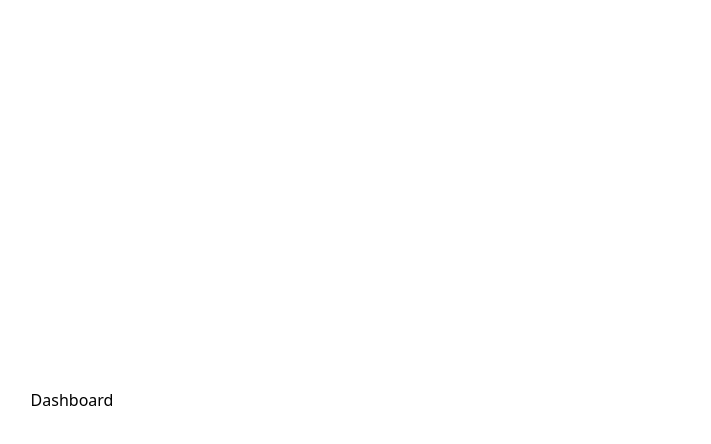
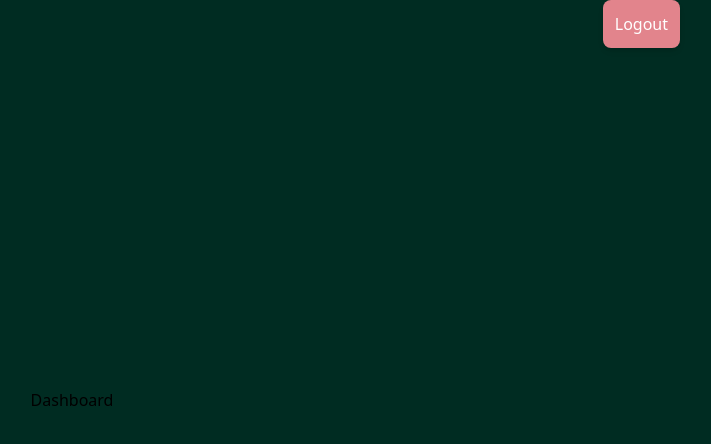
Before and after one commit to JamiesCodingPortfolio/job-application-tracker-webiste, a React (Vite) app in the folder client/: page /dashboard in a window 1280 px wide. Shown: the top 444 px of the page, without its empty margins (568-1279 px from the left). Built offline with nearby package versions, Linux system fonts and the light colour scheme.

Commit message:
added incomplete logout functionality, complete tomorrow

```diff
--- a/client/src/routes/dashboard.tsx
+++ b/client/src/routes/dashboard.tsx
@@ -4,19 +4,50 @@ const Dashboard = () => {
 
     const navigate = useNavigate();
 
-    const fetchDashboard = async () => {
-        try {
-            const response = await fetch('/api/applications', {
-                method: 'GET',
-                credentials: 'include'
-            });
-        } catch (error) {
+    // const fetchDashboard = async () => {
+    //     try {
+    //         const response = await fetch('/api/applications', {
+    //             method: 'GET',
+    //             credentials: 'include'
+    //         });
+    //     } catch (error) {
 
-        }
+    //     }
+    // }
+
+    const handleLogout = async () => {
+    try {
+      const response = await fetch('/api/logout', {
+        method: 'POST',
+        credentials: 'include'
+      });
+
+      const data = await response.json();
+
+      if (!response.ok) {
+        throw new Error(data.message);
+      }
+
+      navigate('/');
+    } catch (error) {
+      console.error('Logout failed:', error);
     }
+  };
 
     return (
-        <div>Dashboard</div>
+        <div className='h-screen w-screen flex flex-col items-center justify-center gap-10 bg-emerald-950'>
+            <div className="top-header flex w-full h-10% absolute top-0 justify-center">
+                <button
+                    onClick={handleLogout}
+                    className='absolute right-8 top bg-[#E2848C] text-white rounded-lg p-3 hover:bg-[#d8737b] transition-colors cursor-pointer shadow-md hover:shadow-lg active:scale-95'
+                >
+                    <h2>Logout</h2>
+                </button>
+            </div>
+            <h1>
+                Dashboard
+            </h1>
+        </div>
     )
 }
 
```
Also changed, not shown: 2 other files (tests, documents, lock files or other folders).
